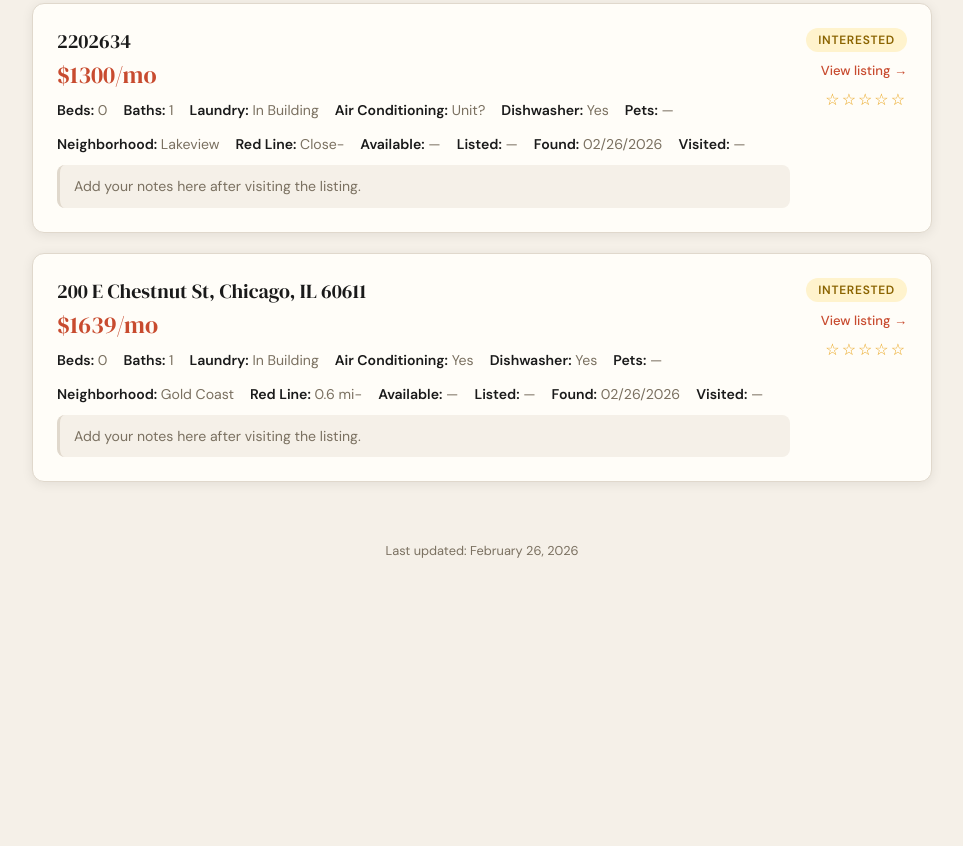
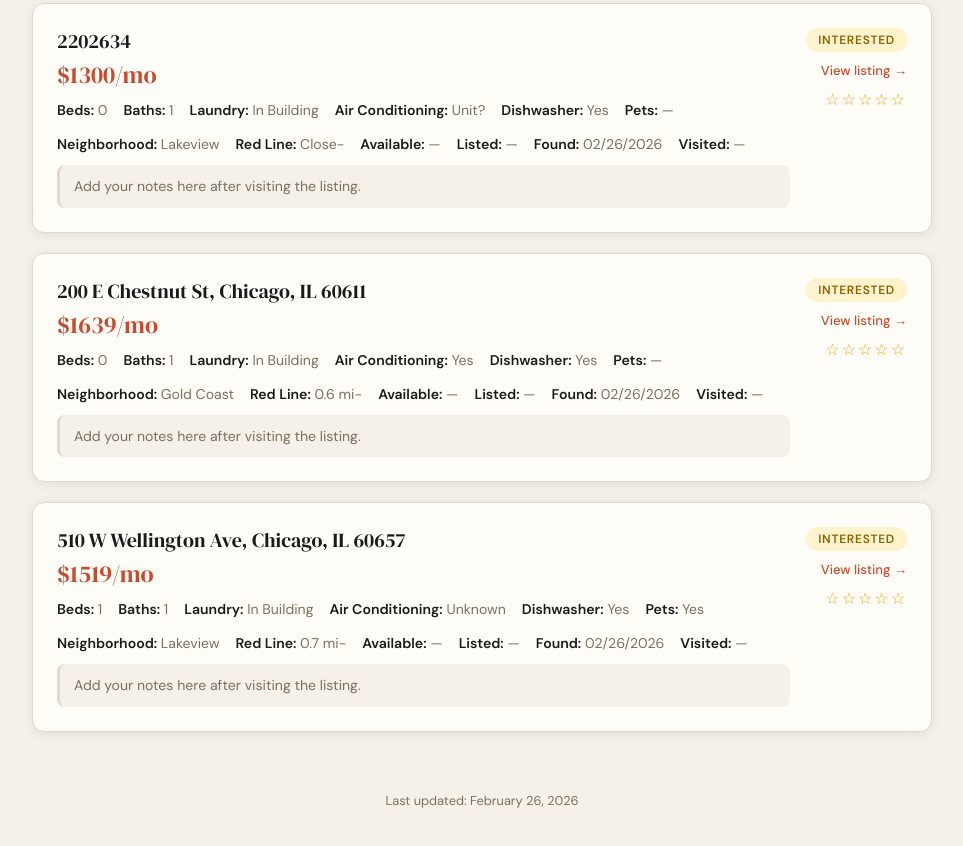
Before and after one commit to pfkrajca/housing-search, a plain HTML site: page index.html in a window 1280 px wide. Shown: the part 326-1172 px from the top of the page, without its empty margins (158-1121 px from the left). Before the commit the page ends 965 px from the top, so only its background shows below. Drawn offline with Linux system fonts and the light colour scheme.

Commit message:
Add apartment listing card to index.html
Added a new card for an apartment listing with details such as address, price, and amenities.

```diff
--- a/index.html
+++ b/index.html
@@ -306,6 +306,33 @@
     </div>
   </div>
 
+      <div class="card" data-status="interested">
+    <div class="card-main">
+      <div class="card-address">510 W Wellington Ave, Chicago, IL 60657</div>
+      <div class="card-price">$1519/mo</div>
+      <div class="card-meta">
+        <div><strong>Beds:</strong> 1</div>
+        <div><strong>Baths:</strong> 1</div>
+        <div><strong>Laundry:</strong> In Building</div>
+        <div><strong>Air Conditioning:</strong> Unknown</div>
+        <div><strong>Dishwasher:</strong> Yes</div>
+        <div><strong>Pets:</strong> Yes</div>
+        <div><strong>Neighborhood:</strong> Lakeview</div>
+        <div><strong>Red Line:</strong> 0.7 mi-</div>
+        <div><strong>Available:</strong> —</div>
+        <div><strong>Listed:</strong> —</div>
+        <div><strong>Found:</strong> 02/26/2026</div>
+        <div><strong>Visited:</strong> —</div>
+      </div>
+      <div class="card-notes">Add your notes here after visiting the listing.</div>
+    </div>
+    <div class="card-actions">
+      <span class="status-badge status-interested">Interested</span>
+      <a class="card-link" href="https://www.apartments.com/the-seneca-apartments-chicago-il/7b4q0nx/" target="_blank">View listing →</a>
+      <div class="rating">☆☆☆☆☆</div>
+    </div>
+  </div>
+
   <!-- EXAMPLE of a filled-in card:
 
   <div class="card" data-status="visited">
```
